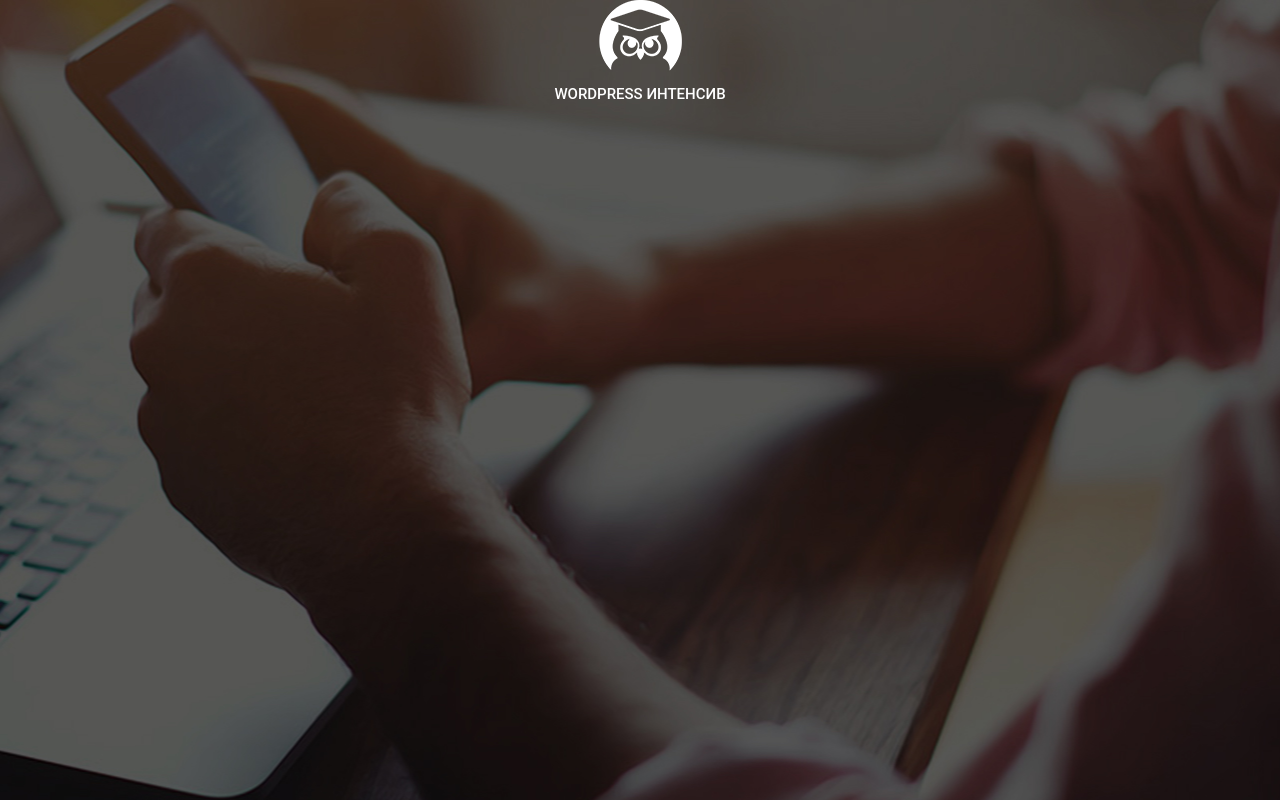
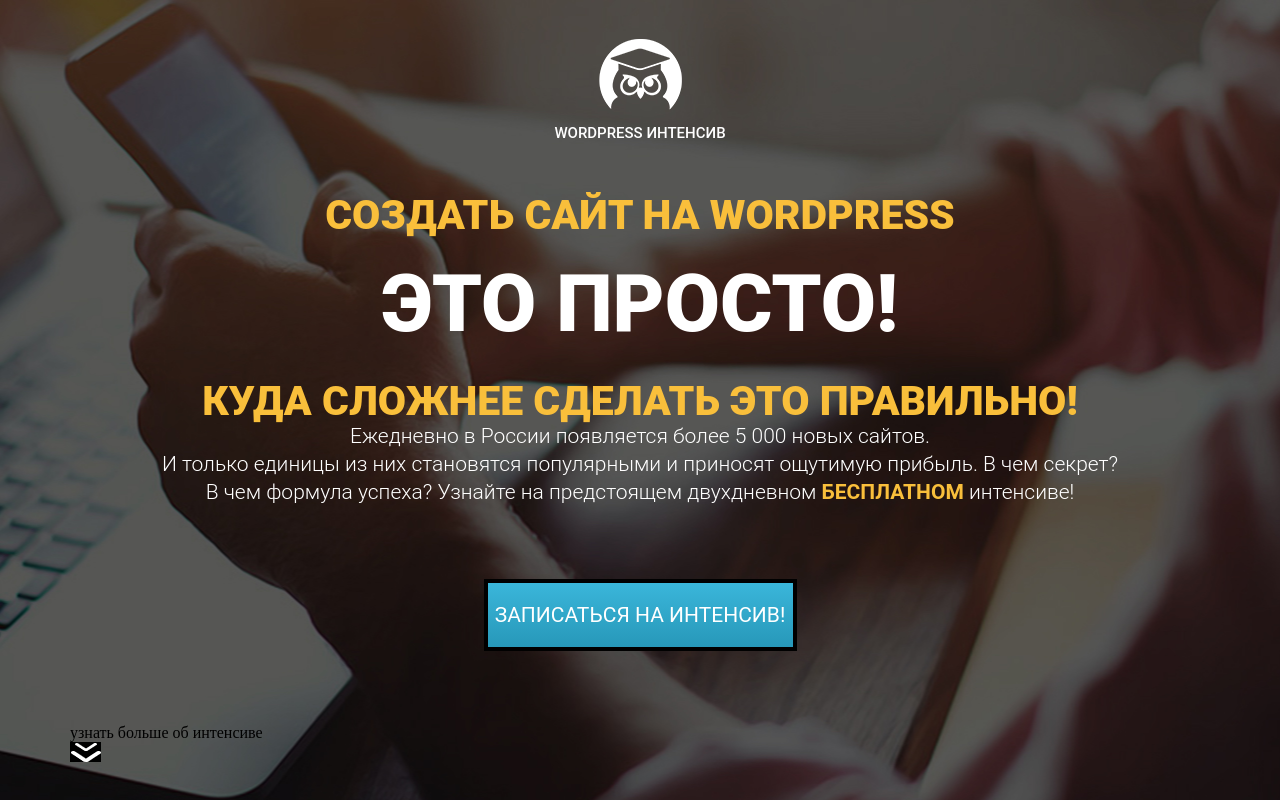
Before and after one commit to Roman-Kuvaldin/udemy-web-developer-olesya, a plain HTML site: page urok18/index.html in a window 1280 px wide. Drawn offline with Linux system fonts and the light colour scheme.

Commit message:
promo блок
Доделали секцию "узнать больше об интенсиве"

```diff
--- a/urok18/css/style.css
+++ b/urok18/css/style.css
@@ -3,18 +3,27 @@
     margin: 0;
     padding: 0;
 }
+
+h1 {
+    margin-top: 53px;
+}
+
 .container{
     width: 1140px;
     margin: 0 auto;
 }
+
 .promo {
     height: 800px;
     background: url('../img/bg/main_bg.png') center center/cover no-repeat;
+    padding: 39px 0 62px 0;
 }
+
 .logo .logo_img{
     display: block;
     margin: 0 auto;
 }
+
 .logo .logo_text {
     color: white;
     text-transform: uppercase;
@@ -24,5 +33,71 @@
     font-weight: 500;
     letter-spacing: 0px;
     margin-top: 14px;
+}
 
+.title{
+    font-family: 'Roboto';
+    font-weight: 900;
+    font-size: 41px;
+    line-height: 41px;
+    align-items: center;
+    text-align: center;
+    text-transform: uppercase;
+    color: #F9BF3B;
 }
+
+.simple .title_big {
+    font-family: 'Roboto';
+    font-style: normal;
+    font-weight: 900;
+    font-size: 80px;
+    align-items: center;
+    text-align: center;
+    text-transform: uppercase;
+    color: #FFFFFF;
+    margin-top: 21px;
+}
+
+h2.title {
+    margin-top: 30px;
+}
+
+.promo_text {
+    padding: 0 13px;
+    font-family: 'Roboto';
+    font-style: normal;
+    font-weight: 300;
+    font-size: 21px;
+    line-height: 28px;
+    align-items: center;
+    text-align: center;
+    color: #FFFFFF;
+}
+
+.promo_text span {
+    color: #F9BF3B;
+    font-weight: 600;
+    font-size: 21px;
+}
+.promo .promo_btn {
+    display: block;
+    margin: 73px auto;
+    margin-top: 73px;
+    width: 313px;
+    height: 72px;
+    background-image: linear-gradient(to top, #2798B9 0%, #3AB6DA 100%);
+    box-shadow: inset 0px 0px 0px rgba(0, 0, 0, 0.18);
+    border: 4px solid black;
+    font-family: 'Roboto';
+    font-weight: 400;
+    font-size: 21px;
+    text-align: center;
+    text-transform: uppercase;
+    color: #FFFFFF;
+    cursor: pointer;
+    outline: none;
+}
+
+.more {
+    margin-top: 73px;
+}
--- a/urok18/index.html
+++ b/urok18/index.html
@@ -14,6 +14,25 @@
                 <img src="icons/logo.png" alt="" class="logo_img">
                 <div class="logo_text">Wordpress интенсив</div>
             </div>
+
+            <h1 class="title">Создать сайт на wordpress</h1>
+            <div class="simple">
+                <h2 class="title_big">это просто!</h2>
+                <div class="line"></div>
+            </div>
+            <h2 class="title">Куда сложнее сделать это правильно!</h2>
+
+            <div class="promo_text">
+                Ежедневно в России появляется более 5 000 новых сайтов.<br>И только единицы из них становятся популярными и приносят ощутимую прибыль. В чем секрет?<br>В чем формула успеха? Узнайте на предстоящем двухдневном <span>БЕСПЛАТНОМ</span> интенсиве!
+            </div>
+
+            <button class="promo_btn">Записаться на интенсив!</button>
+
+            <div class="more">
+                <div class="more_text">узнать больше об интенсиве</div>
+                <img src="/icons/arrow-down.png" alt="" class="more_img">
+            </div>
+
         </div>
     </section>
 </body>
```
